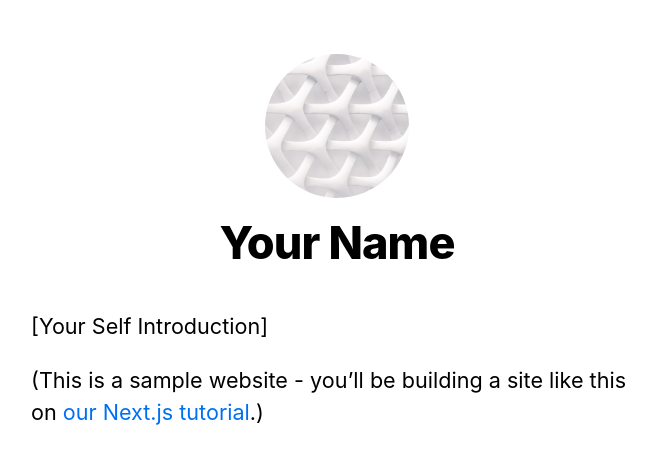
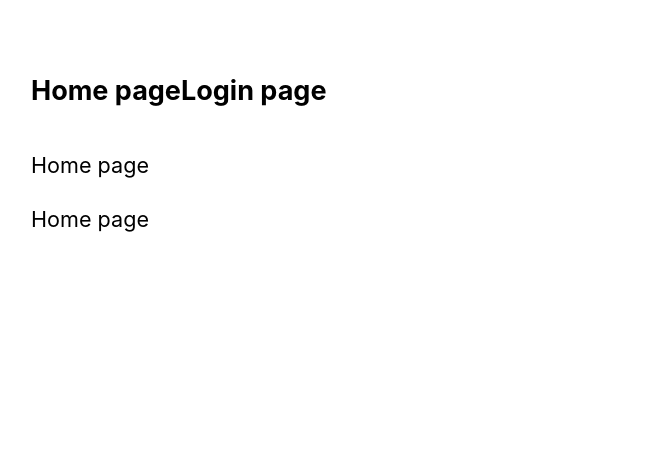
Before and after one commit to lesasi/login-microservice, a Next.js app in the folder login-client-app/: page / in a window 1280 px wide. Shown: the top 464 px of the page, without its empty margins (303-959 px from the left). Built offline with nearby package versions, Linux system fonts and the light colour scheme.

Commit message:
Initial app config

```diff
--- a/login-client-app/components/layout.module.css
+++ b/login-client-app/components/layout.module.css
@@ -6,7 +6,7 @@
 
 .header {
   display: flex;
-  flex-direction: column;
+  flex-direction: row;
   align-items: center;
 }
 
--- a/login-client-app/components/layout.tsx
+++ b/login-client-app/components/layout.tsx
@@ -1,69 +1,23 @@
-import Head from 'next/head';
-import Image from 'next/image';
 import styles from './layout.module.css';
 import utilStyles from '../styles/utils.module.css';
 import Link from 'next/link';
 
-const name = 'Your Name';
-export const siteTitle = 'Next.js Sample Website';
-
-export default function Layout({ children, home }) {
+export default function Layout({ children }) {
   return (
     <div className={styles.container}>
-      <Head>
-        <link rel="icon" href="/favicon.ico" />
-        <meta
-          name="description"
-          content="Login page sample"
-        />
-        <meta
-          property="og:image"
-          content={`https://og-image.vercel.app/${encodeURI(
-            siteTitle,
-          )}.png?theme=light&md=0&fontSize=75px&images=https%3A%2F%2Fassets.vercel.com%2Fimage%2Fupload%2Ffront%2Fassets%2Fdesign%2Fnextjs-black-logo.svg`}
-        />
-        <meta name="og:title" content={siteTitle} />
-        <meta name="twitter:card" content="summary_large_image" />
-      </Head>
       <header className={styles.header}>
-        {home ? (
-          <>
-            <Image
-              priority
-              src="/images/profile.jpg"
-              className={utilStyles.borderCircle}
-              height={144}
-              width={144}
-              alt=""
-            />
-            <h1 className={utilStyles.heading2Xl}>{name}</h1>
-          </>
-        ) : (
-          <>
-            <Link href="/">
-              <Image
-                priority
-                src="/images/profile.jpg"
-                className={utilStyles.borderCircle}
-                height={108}
-                width={108}
-                alt=""
-              />
-            </Link>
-            <h2 className={utilStyles.headingLg}>
-              <Link href="/" className={utilStyles.colorInherit}>
-                {name}
-              </Link>
-            </h2>
-          </>
-        )}
+        <h2 className={utilStyles.headingLg}>
+          <Link href="/" className={utilStyles.colorInherit}>
+            Home page
+          </Link>
+        </h2>
+        <h2 className={utilStyles.headingLg}>
+          <Link href="/login" className={utilStyles.colorInherit}>
+            Login page
+          </Link>
+        </h2>
       </header>
       <main>{children}</main>
-      {!home && (
-        <div className={styles.backToHome}>
-          <Link href="/">← Back to home</Link>
-        </div>
-      )}
     </div>
   );
 }
--- a/login-client-app/pages/index.tsx
+++ b/login-client-app/pages/index.tsx
@@ -1,18 +1,17 @@
 import Head from 'next/head';
-import Layout, { siteTitle } from '../components/layout';
+import Layout from '../components/layout';
 import utilStyles from '../styles/utils.module.css';
 
 export default function Home() {
   return (
-    <Layout home>
+    <Layout>
       <Head>
-        <title>{siteTitle}</title>
+        <title>Login Microservice</title>
       </Head>
       <section className={utilStyles.headingMd}>
-        <p>[Your Self Introduction]</p>
+        <p>Home page</p>
         <p>
-          (This is a sample website - you’ll be building a site like this on{' '}
-          <a href="https://nextjs.org/learn">our Next.js tutorial</a>.)
+          Home page
         </p>
       </section>
     </Layout>
```
